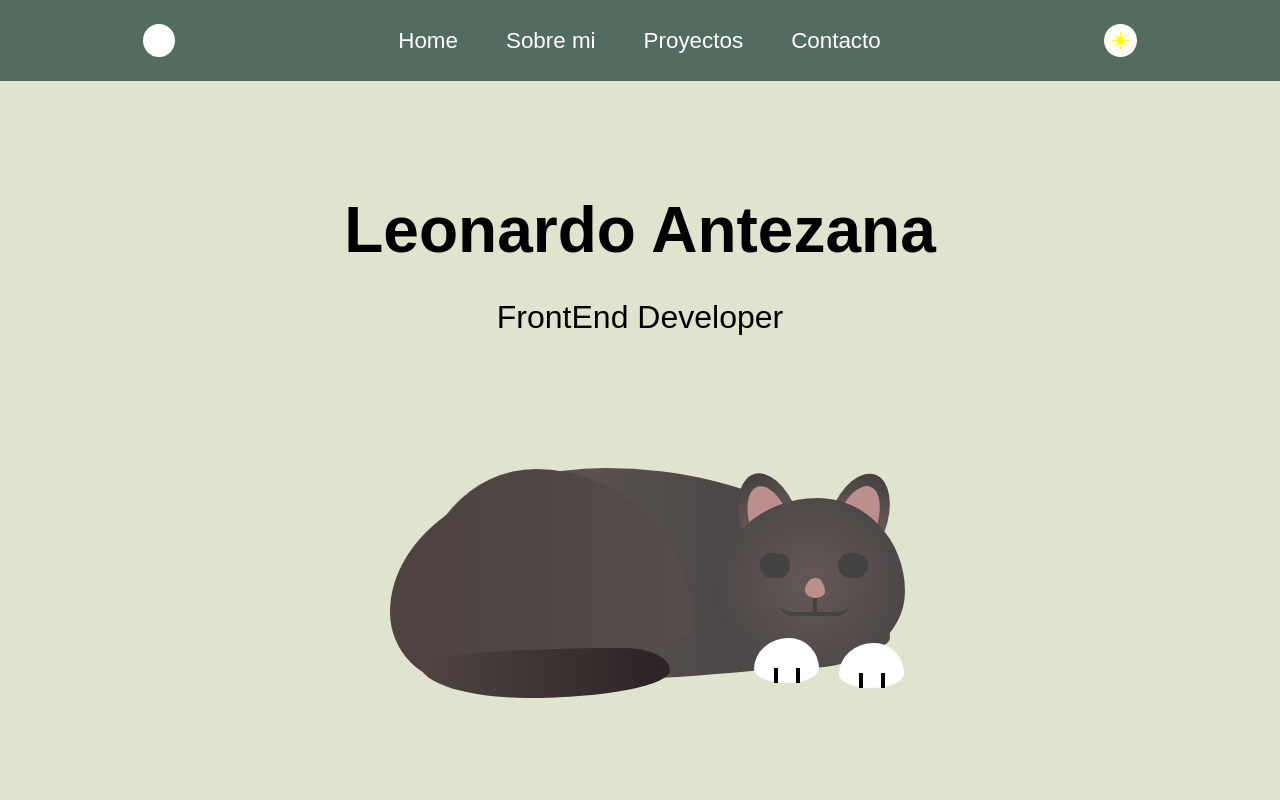
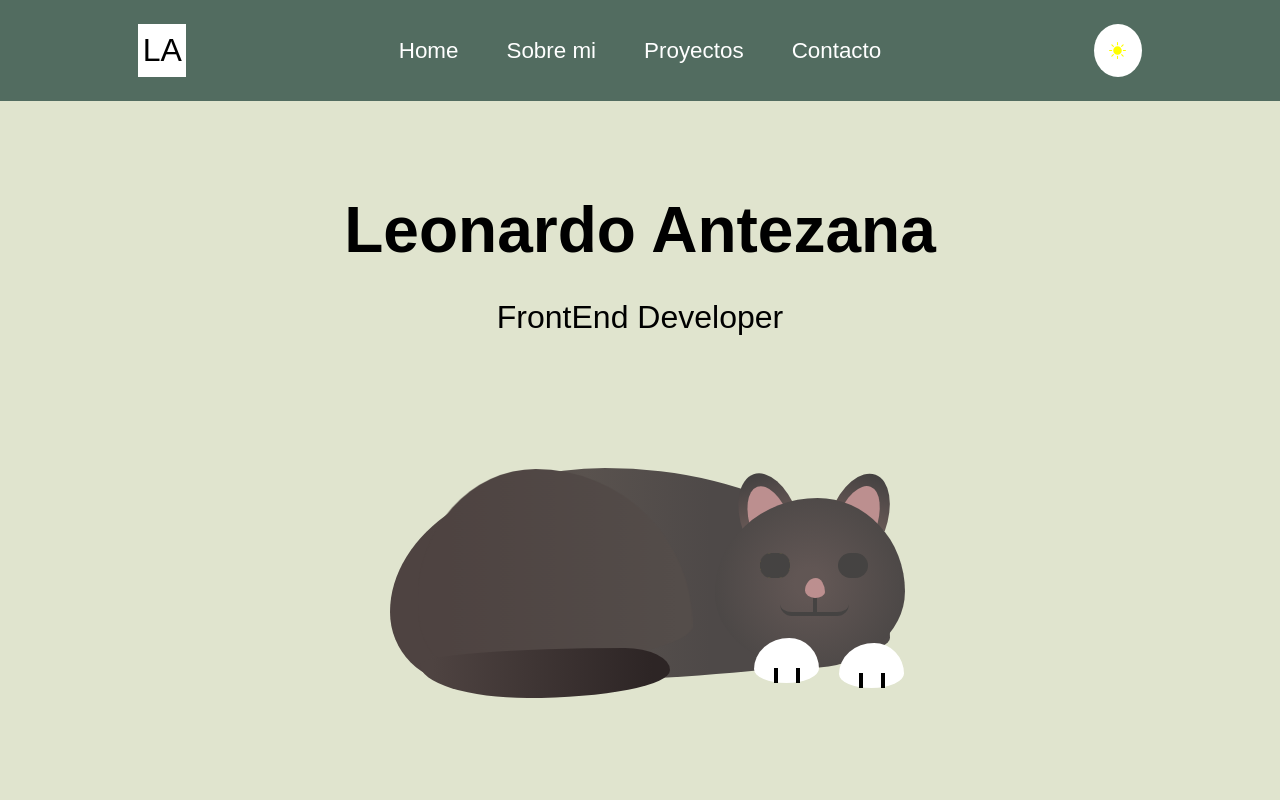
Before and after one commit to LeonardoAntezana/Portfolio, a React (Vite) app: page / in a window 1280 px wide. Shown: the top 800 px of the page. Built offline with nearby package versions, Linux system fonts and the light colour scheme; a web font is replaced by a local one.

Commit message:
agregando logo y corrigiendo menu hamburguesa

```diff
--- a/src/components/NavBar/Navbar.jsx
+++ b/src/components/NavBar/Navbar.jsx
@@ -14,14 +14,14 @@ const Navbar = () => {
   return (
     <nav className={stateMode ? styles.navbar__night : styles.navbar}>
       <div className={styles.container}>
-        <span className={styles.logo}></span>
+        <span className={styles.logo}>LA</span>
         <ul className={styles.list__container}>
           {list.map((elem, index) => <li className={styles.item__list} key={index}><a href={`#${elem.toLowerCase()}`}>{elem}</a></li>)}
         </ul>
-        <span className={styles.toggleButton}>
+        <span className={styles.toggleButton} onClick={()=> dispatch(changeMode())}>
           {stateMode
-          ? <BsFillMoonStarsFill cursor='pointer' color='#171839' size={17} onClick={()=> dispatch(changeMode())}/>
-          : <BsFillSunFill cursor='pointer' color='yellow' size={17} onClick={()=> dispatch(changeMode())}/>}
+          ? <BsFillMoonStarsFill color='#171839' size={17}/>
+          : <BsFillSunFill color='yellow' size={17}/>}
         </span>
         <div className={styles.hamburguer__menu}>
           <div className={styles.menu}>
--- a/src/components/NavBar/Navbar.module.scss
+++ b/src/components/NavBar/Navbar.module.scss
@@ -12,9 +12,12 @@
         display: flex;
         justify-content: space-around;
         .logo{
-            border-radius: 50%;
-            width: 2rem;
+            width: 3rem;
+            text-align: center;
+            font-size: 2rem;
+            padding: 8px 0;
             background-color: #fff;
+            transition: color 0.3s ease-in-out;
         }
         .list__container{
             display: none;
@@ -36,9 +39,11 @@
             background-color: #fff;
             padding: 0.5rem;
             border-radius: 50%;
+            width: 3rem;
             display: flex;
             justify-content: center;
             align-items: center;
+            cursor: pointer;
         }
         .hamburguer__menu{
             .list__hamburguer{
@@ -48,7 +53,7 @@
                 position: absolute;
                 display: flex;
                 flex-direction: column;
-                top: 3.6rem;
+                top: 5.3rem;
                 left: 0;
                 right: 0;
                 transition: all 0.5s ease-in-out;
@@ -77,6 +82,10 @@
     .container{
         max-width: 1200px;
         margin: auto;
+        .logo:hover{
+            color: #8cc3b3;
+            cursor: pointer;
+        }
         .list__container{
             display: flex;
             align-items: center;
```
